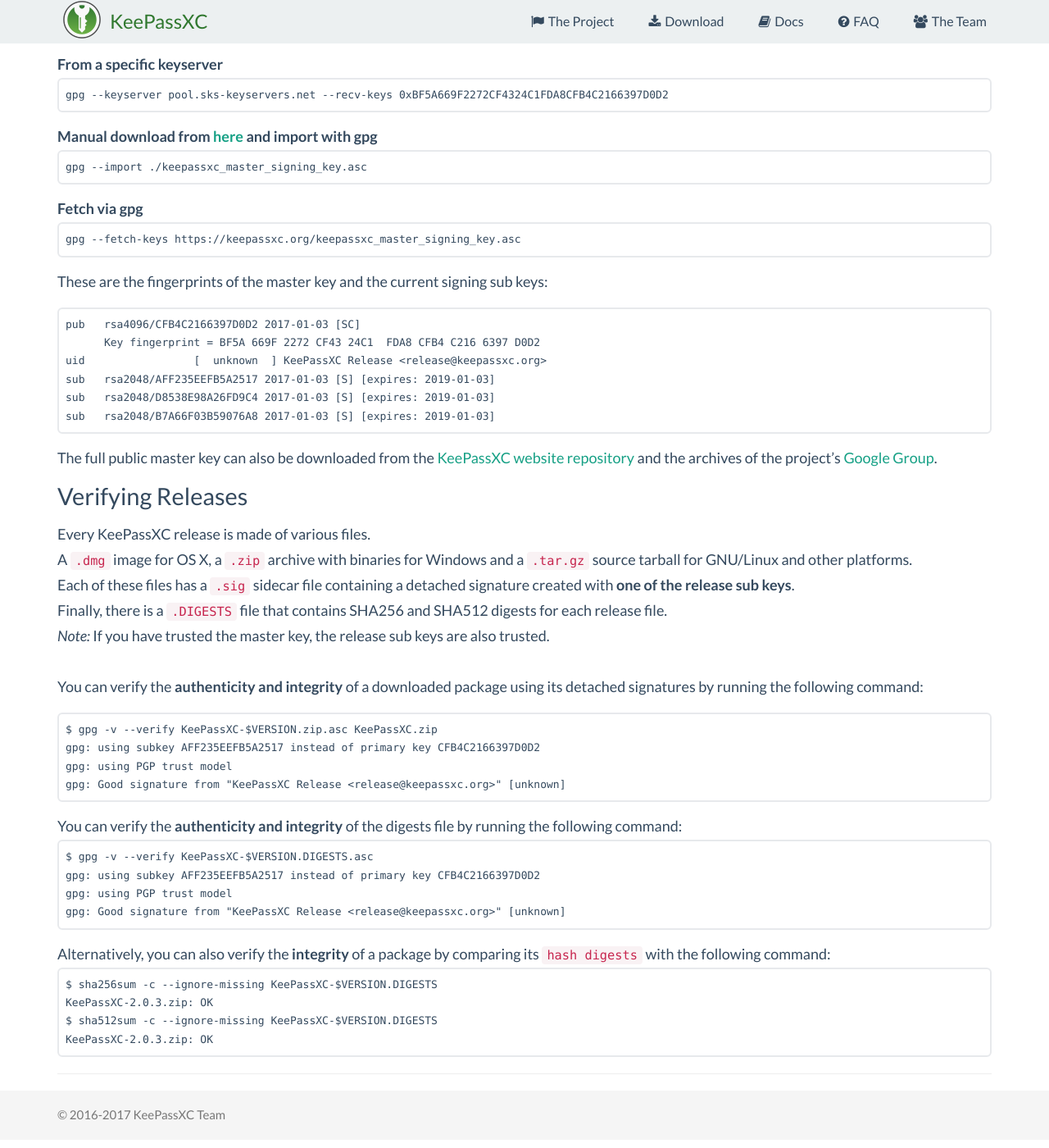
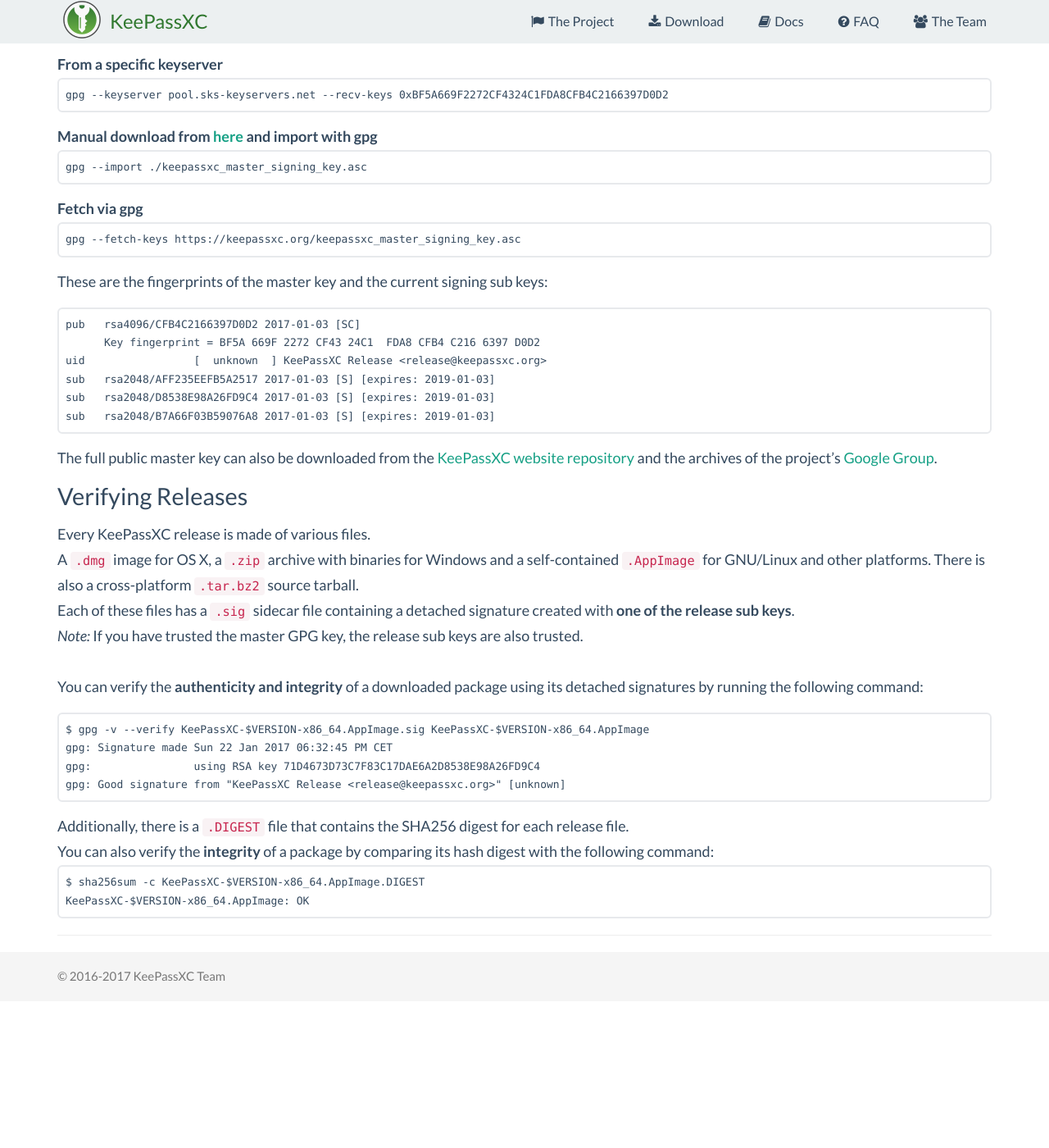
Before and after one commit to keepassxreboot/keepassxc-org, a Jekyll site: the page built from verifying-signatures.html, in a window 1280 px wide and 1400 px high, scrolled down 487 px. Shown: the whole window at 82% size. Built offline with Jekyll 4.4.1, drawn with Linux system fonts in a browser that asks for light colours; after the commit the page ends 1718 px from its top, so only the background shows below that.

Commit message:
Update signature verification guide

```diff
--- a/verifying-signatures.html
+++ b/verifying-signatures.html
@@ -37,25 +37,19 @@
   </p>
   <h4>Verifying Releases</h4>
   <p>Every KeePassXC release is made of various files.<br/>
-    A <code>.dmg</code> image for OS X, a <code>.zip</code> archive with binaries for Windows and a <code>.tar.gz</code> source tarball for GNU/Linux and other platforms.<br/>
+    A <code>.dmg</code> image for OS X, a <code>.zip</code> archive with binaries for Windows and a self-contained <code>.AppImage</code> for GNU/Linux and other platforms. There is also a cross-platform <code>.tar.bz2</code> source tarball.<br/>
     Each of these files has a <code>.sig</code> sidecar file containing a detached signature created with <strong>one of the release sub keys</strong>.<br/>
-    Finally, there is a <code>.DIGESTS</code> file that contains SHA256 and SHA512 digests for each release file.<br/>
-    <i>Note:</i> If you have trusted the master key, the release sub keys are also trusted.<br/><br/>
+    <i>Note:</i> If you have trusted the master GPG key, the release sub keys are also trusted.<br/><br/>
     You can verify the <strong>authenticity and integrity</strong> of a downloaded package using its detached signatures by running the following command:
-    <pre><code>$ gpg -v --verify KeePassXC-$VERSION.zip.asc KeePassXC.zip
-gpg: using subkey AFF235EEFB5A2517 instead of primary key CFB4C2166397D0D2
-gpg: using PGP trust model
+    <pre><code>$ gpg -v --verify KeePassXC-$VERSION-x86_64.AppImage.sig KeePassXC-$VERSION-x86_64.AppImage
+gpg: Signature made Sun 22 Jan 2017 06:32:45 PM CET
+gpg:                using RSA key 71D4673D73C7F83C17DAE6A2D8538E98A26FD9C4
 gpg: Good signature from "KeePassXC Release &lt;<span id="e1">release 'AT` keepassxc ^DOT' org</span>&gt;" [unknown]</code></pre>
-    You can verify the <strong>authenticity and integrity</strong> of the digests file by running the following command:
-    <pre><code>$ gpg -v --verify KeePassXC-$VERSION.DIGESTS.asc
-gpg: using subkey AFF235EEFB5A2517 instead of primary key CFB4C2166397D0D2
-gpg: using PGP trust model
-gpg: Good signature from "KeePassXC Release &lt;<span id="e2">release 'AT` keepassxc ^DOT' org</span>&gt;" [unknown]</code></pre>
-    Alternatively, you can also verify the <strong>integrity</strong> of a package by comparing its <code>hash digests</code> with the following command:
-    <pre><code>$ sha256sum -c --ignore-missing KeePassXC-$VERSION.DIGESTS
-KeePassXC-2.0.3.zip: OK
-$ sha512sum -c --ignore-missing KeePassXC-$VERSION.DIGESTS
-KeePassXC-2.0.3.zip: OK</code></pre>
+
+    Additionally, there is a <code>.DIGEST</code> file that contains the SHA256 digest for each release file.<br/>
+    You can also verify the <strong>integrity</strong> of a package by comparing its hash digest with the following command:
+    <pre><code>$ sha256sum -c KeePassXC-$VERSION-x86_64.AppImage.DIGEST
+KeePassXC-$VERSION-x86_64.AppImage: OK</code></pre>
   </p>
 </div>
 
```
Also changed, not shown: other parts of verifying-signatures.html (+0 -1 lines).
